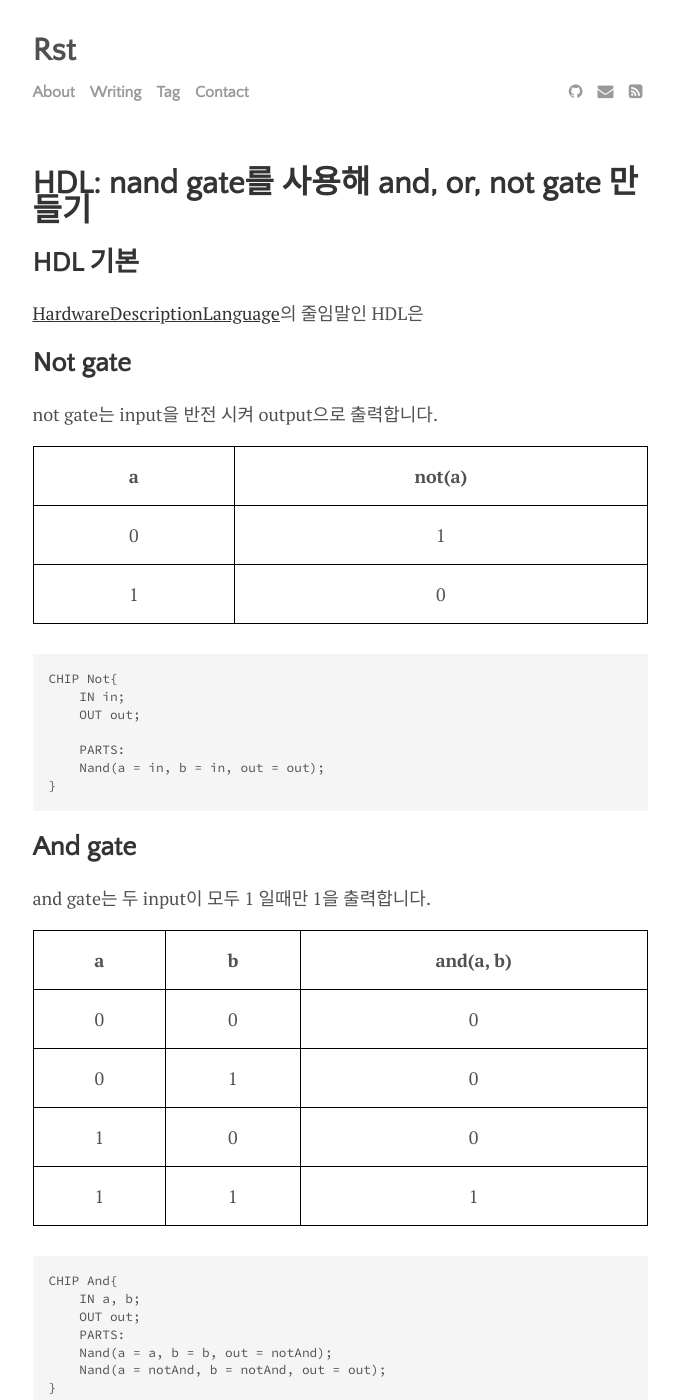
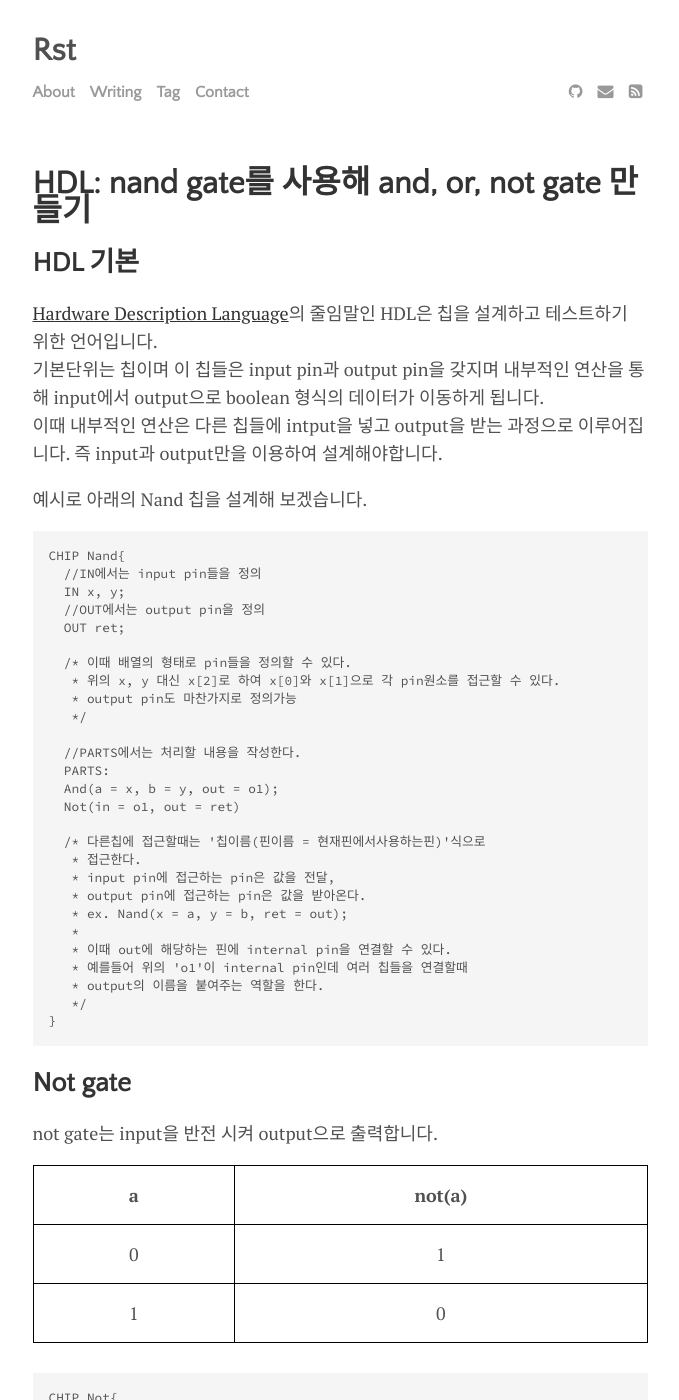
Before and after one commit to rst0070/rst0070.github.io, a Jekyll site: the page built from _posts/2020-04-14-hdl-and-or-not-gate.md, in a window 1280 px wide and 1400 px high. Shown: the whole window, without its empty margins (300-979 px from the left). Built offline with Jekyll 4.4.1, drawn with Linux system fonts in a browser that asks for light colours; comment, search, counter and statistics services are not loaded.

Commit message:
hdl 기본 포스팅

````diff
--- a/_posts/2020-04-14-hdl-and-or-not-gate.md
+++ b/_posts/2020-04-14-hdl-and-or-not-gate.md
@@ -4,7 +4,43 @@ tag: [logicgate, hdl]
 title: "HDL: nand gate를 사용해 and, or, not gate 만들기"
 ---
 ## HDL 기본
-[HardwareDescriptionLanguage]()의 줄임말인 HDL은
+[Hardware Description Language]()의 줄임말인 HDL은 칩을 설계하고 테스트하기 위한 언어입니다.
+기본단위는 칩이며 이 칩들은 input pin과 output pin을 갖지며 내부적인 연산을 통해 input에서 output으로 boolean
+형식의 데이터가 이동하게 됩니다.
+ 이때 내부적인 연산은 다른 칩들에 intput을 넣고 output을 받는 과정으로 이루어집니다.
+즉 input과 output만을 이용하여 설계해야합니다.
+
+예시로 아래의 Nand 칩을 설계해 보겠습니다.
+``` hdl
+CHIP Nand{
+  //IN에서는 input pin들을 정의
+  IN x, y;
+  //OUT에서는 output pin을 정의
+  OUT ret;
+
+  /* 이때 배열의 형태로 pin들을 정의할 수 있다.
+   * 위의 x, y 대신 x[2]로 하여 x[0]와 x[1]으로 각 pin원소를 접근할 수 있다.
+   * output pin도 마찬가지로 정의가능
+   */
+
+  //PARTS에서는 처리할 내용을 작성한다.
+  PARTS:
+  And(a = x, b = y, out = o1);
+  Not(in = o1, out = ret)
+
+  /* 다른칩에 접근할때는 '칩이름(핀이름 = 현재핀에서사용하는핀)'식으로
+   * 접근한다.
+   * input pin에 접근하는 pin은 값을 전달,
+   * output pin에 접근하는 pin은 값을 받아온다.
+   * ex. Nand(x = a, y = b, ret = out);
+   *
+   * 이때 out에 해당하는 핀에 internal pin을 연결할 수 있다.
+   * 예를들어 위의 'o1'이 internal pin인데 여러 칩들을 연결할때
+   * output의 이름을 붙여주는 역할을 한다.
+   */
+}
+```
+
 ## Not gate
 not gate는 input을 반전 시켜 output으로 출력합니다.
 
````
Also changed, not shown: _posts/2020-03-25-css-shorthand-font-set.md (line endings or trailing spaces).
